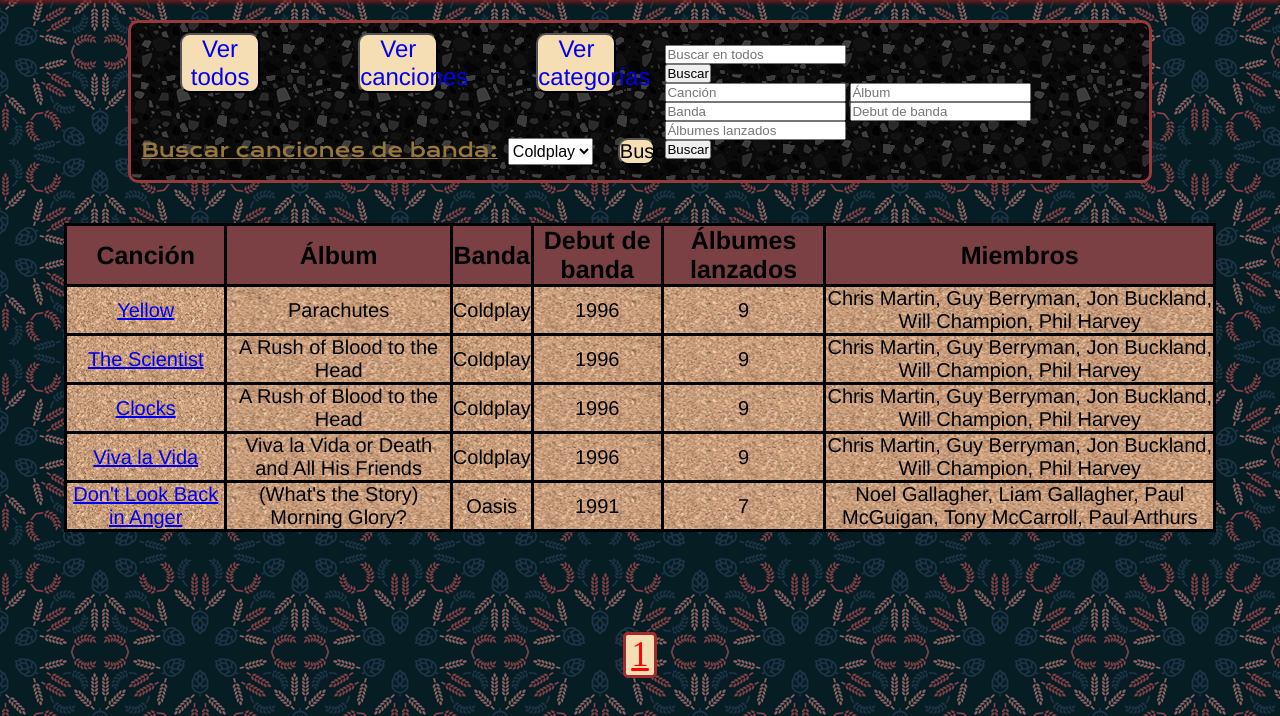
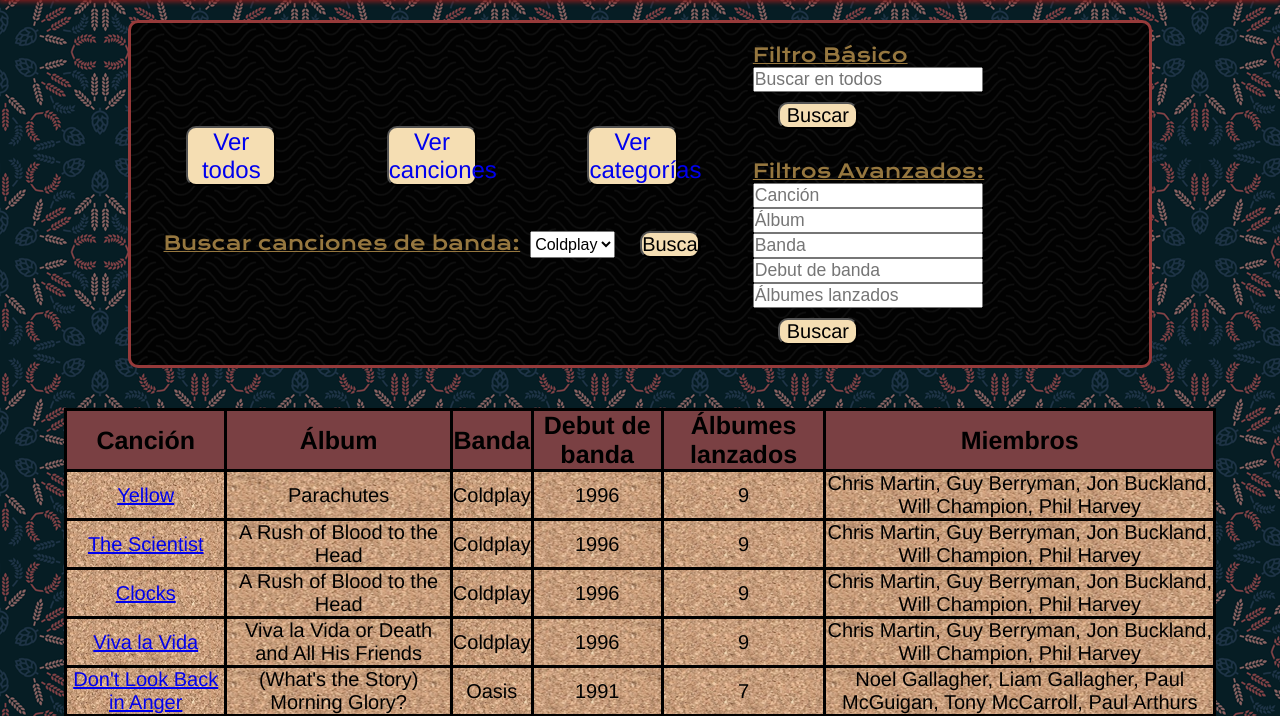
Before and after one commit to rom-L/TPE1, a PHP site: page / in a window 1280 px wide. Shown: the part 148-864 px from the top of the page. Run offline with PHP 8.4, Linux system fonts and the light colour scheme; data comes from the database, SQL or seed files in the repository.

Commit message:
estilo añadido a fltros

```diff
--- a/css/style.css
+++ b/css/style.css
@@ -148,7 +148,7 @@ main.main-error {
     align-items: center;
     margin: 20px;
     border-radius: 10px;
-    background-image: url('../img/dark-grey-terrazzo.png');
+    background-image: url('../img/papyrus-dark.png');
     border: solid rgb(150, 58, 58);
     width: 80%;
 }
@@ -157,7 +157,7 @@ main.main-error {
     display: flex;
     align-items: flex-start;
     flex-direction: column;
-    width: 100%;
+    width: 80%;
 }
 
 .buttons-form-public {
@@ -195,7 +195,7 @@ main.main-error {
 }
 
 .search-band button {
-    width: 7%;
+    width: 10%;
     margin-left: 25px;
     background-color: wheat;
     border-radius: 10px;
@@ -205,6 +205,37 @@ main.main-error {
 
 .search-band select {
     font-size: 2vh;
+}
+
+.filters {
+    margin: 20px;
+    width: 50%;
+}
+
+.filters input {
+    font-size: 2.2vh;
+}
+
+.filters button {
+    width: 10vh;
+    margin-top: 10px;
+    margin-left: 25px;
+    background-color: wheat;
+    border-radius: 10px;
+    font-size: 2.5vh;
+    font-family: 'Franklin Gothic Medium', 'Arial Narrow', Arial, sans-serif;
+}
+
+.filters label {
+    color: rgb(150, 119, 63);
+    font-size: 2.4vh;
+    margin-right: 10px;
+    text-decoration: underline;
+    font-family: 'Krona One', sans-serif;
+}
+
+.basic-filter {
+    margin-bottom: 30px;
 }
 
 .elem-table {
```
Also changed, not shown: templates/formPublicFilter.tpl (+6 -2 lines), img/papyrus-dark.png (added), img/triangle-mosaic.png (added).
